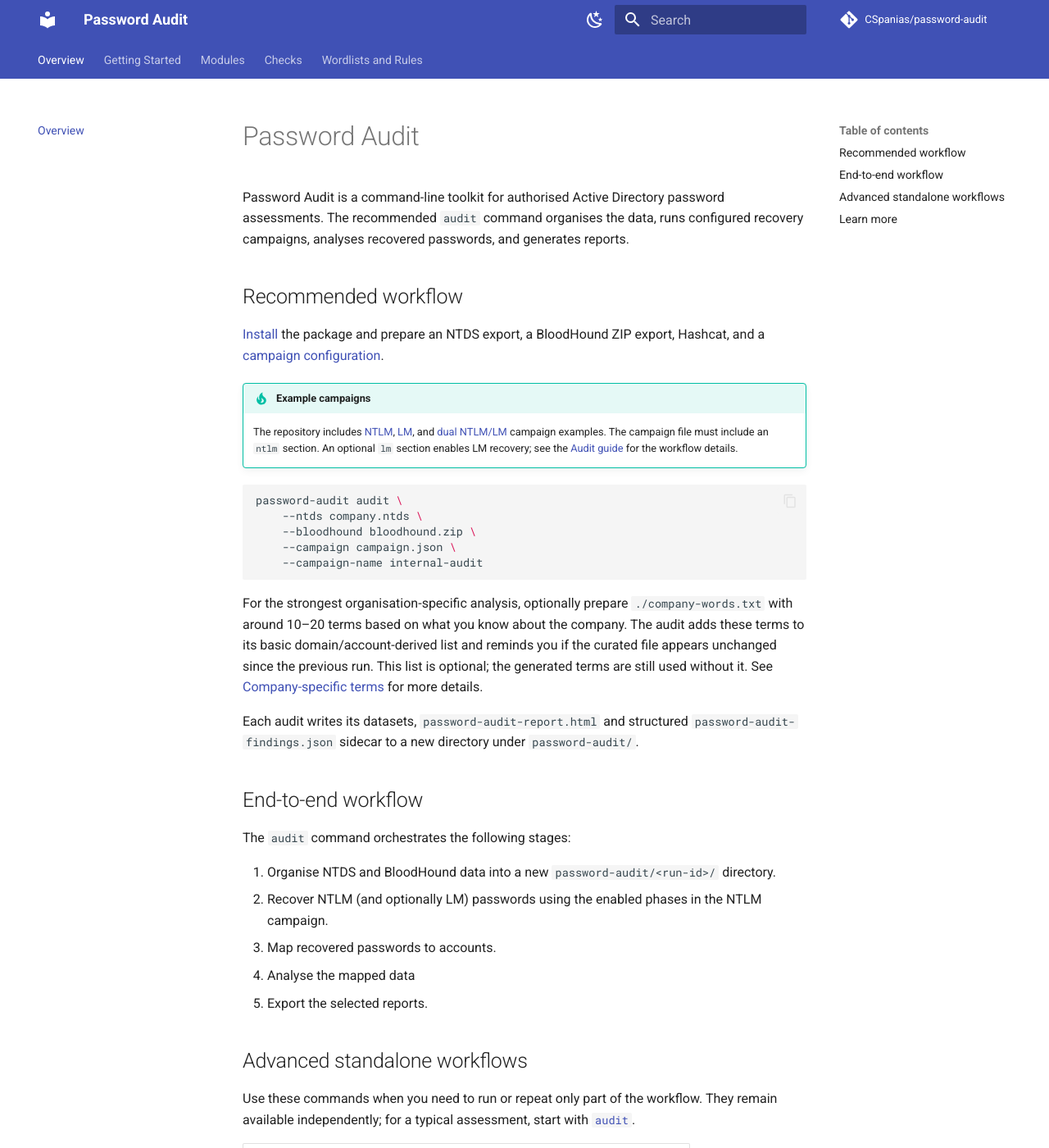
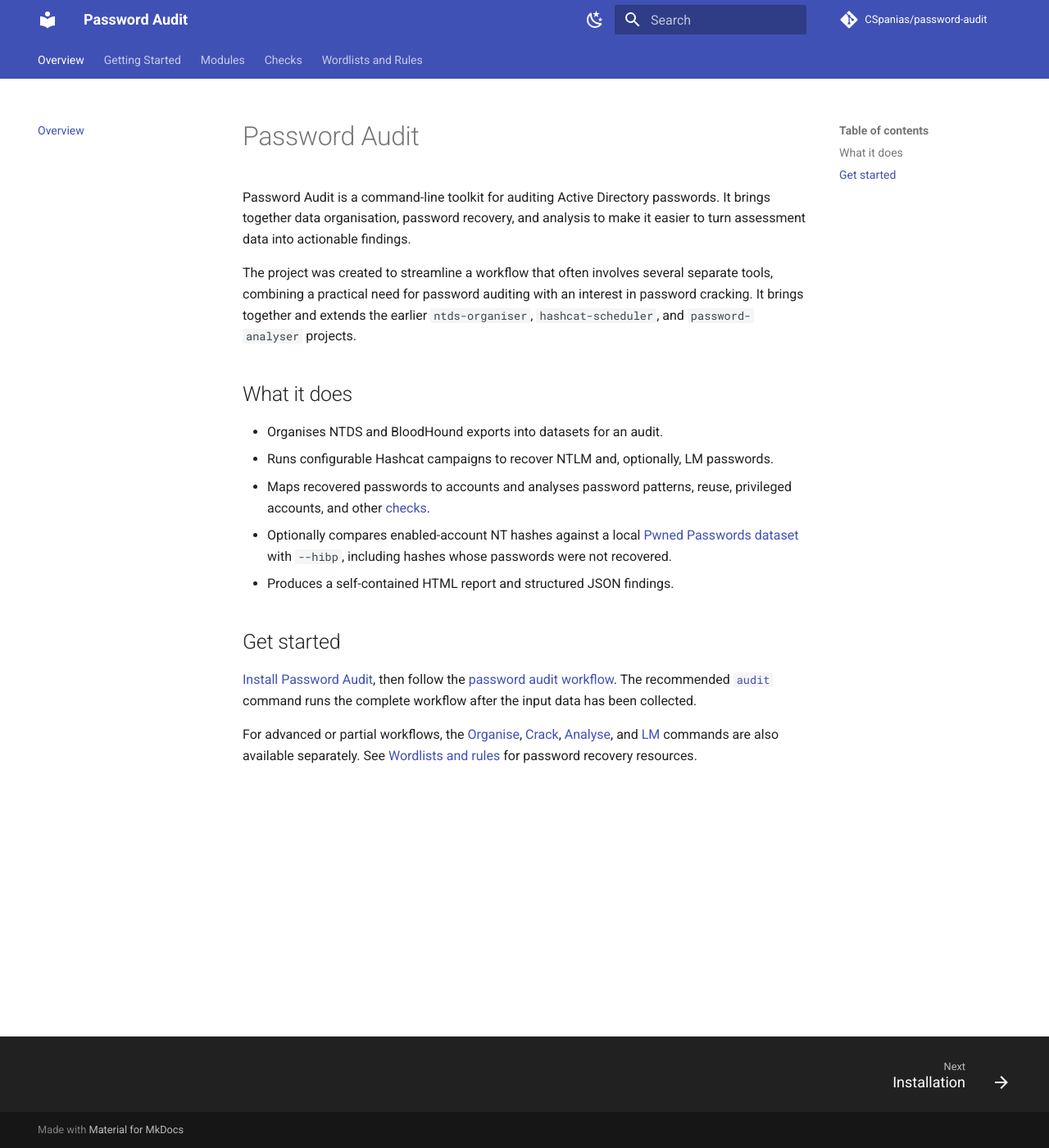
Before and after one commit to CSpanias/password-audit, an MkDocs documentation site: the page built from docs/index.md, in a window 1280 px wide and 1400 px high. Shown: the whole window at 82% size. Built offline with MkDocs 1.6.1 and Material for MkDocs 9.7.7, drawn with Linux system fonts in a browser that asks for light colours; comment, search, counter and statistics services are not loaded; some of the changed text lies outside the part shown.

Commit message:
Refined overview and audit workflow documentation.
Co-authored-by: Copilot <223556219+Copilot@users.noreply.github.com>

````diff
--- a/docs/index.md
+++ b/docs/index.md
@@ -1,69 +1,34 @@
 # Password Audit
 
-Password Audit is a command-line toolkit for authorised Active Directory
-password assessments. The recommended `audit` command organises the data,
-runs configured recovery campaigns, analyses recovered passwords, and
-generates reports.
+Password Audit is a command-line toolkit for auditing Active Directory
+passwords. It brings together data organisation, password recovery, and
+analysis to make it easier to turn assessment data into actionable findings.
 
-## Recommended workflow
+The project was created to streamline a workflow that often involves several
+separate tools, combining a practical need for password auditing with an
+interest in password cracking. It brings together and extends the earlier
+`ntds-organiser`, `hashcat-scheduler`, and `password-analyser` projects.
 
-[Install](installation.md) the package and prepare an NTDS export, a BloodHound ZIP export, Hashcat,
-and a [campaign configuration](crack.md#campaign-configuration).
+## What it does
 
-!!! tip "Example campaigns"
-    The repository includes
-    [NTLM](https://github.com/CSpanias/password-audit/blob/main/example-ntlm-config.json),
-    [LM](https://github.com/CSpanias/password-audit/blob/main/example-lm-config.json),
-    and [dual NTLM/LM](https://github.com/CSpanias/password-audit/blob/main/example-dual-config.json)
-    campaign examples. The campaign file must include an `ntlm` section. An
-    optional `lm` section enables LM recovery; see the [Audit guide](audit.md)
-    for the workflow details.
+- Organises NTDS and BloodHound exports into datasets for an audit.
+- Runs configurable Hashcat campaigns to recover NTLM and, optionally, LM
+  passwords.
+- Maps recovered passwords to accounts and analyses password patterns, reuse,
+  privileged accounts, and other [checks](checks/index.md).
+- Optionally compares enabled-account NT hashes against a local
+  [Pwned Passwords dataset](checks/breached-passwords.md) with `--hibp`,
+  including hashes whose passwords were not recovered.
+- Produces a self-contained HTML report and structured JSON findings.
 
-```bash
-password-audit audit \
-    --ntds company.ntds \
-    --bloodhound bloodhound.zip \
-    --campaign campaign.json \
-    --campaign-name internal-audit
-```
+## Get started
 
-For the strongest organisation-specific analysis, optionally prepare
-`./company-words.txt` with around 10–20 terms based on what you know about the
-company. The audit adds these terms to its basic domain/account-derived list
-and reminds you if the curated file appears unchanged since the previous run.
-This list is optional; the generated terms are still used without it. See
-[Company-specific terms](audit.md#company-specific-terms) for more details.
+[Install Password Audit](installation.md), then follow the
+[password audit workflow](knowledge-base/password-audits.md). The recommended
+[`audit`](audit.md) command runs the complete workflow after the input data
+has been collected.
 
-Each audit writes its datasets, `password-audit-report.html` and structured
-`password-audit-findings.json` sidecar to a new directory under `password-audit/`.
-
-## End-to-end workflow
-
-The `audit` command orchestrates the following stages:
-
-1. Organise NTDS and BloodHound data into a new `password-audit/<run-id>/` directory.
-2. Recover NTLM (and optionally LM) passwords using the enabled phases in the
-   NTLM campaign.
-3. Map recovered passwords to accounts.
-4. Analyse the mapped data
-5. Export the selected reports.
-
-## Advanced standalone workflows
-
-Use these commands when you need to run or repeat only part of the workflow.
-They remain available independently; for a typical assessment, start with
-[`audit`](audit.md).
-
-| Guide | Use it to |
-| --- | --- |
-| [Organise](organise.md) | Prepare NTDS/BloodHound artefacts or map an existing Hashcat potfile. |
-| [Crack](crack.md) | Run a single campaign or review and share campaign statistics. |
-| [Analyse](analyse.md) | Re-analyse mapped passwords and regenerate reports. |
-| [LM](lm.md) | Map recovered LM passwords or generate LM-derived candidates. |
-
-## Learn more
-
-See the [workflow](knowledge-base/password-audits.md) for collection and
-assessment stages, [Checks](checks/index.md) for what the analysis examines,
-and [Wordlists and rules](knowledge-base/wordlists-and-rules.md) for recovery
-resources.
+For advanced or partial workflows, the [Organise](organise.md), [Crack](crack.md),
+[Analyse](analyse.md), and [LM](lm.md) commands are also available separately.
+See [Wordlists and rules](knowledge-base/wordlists-and-rules.md) for password
+recovery resources.
````
Also changed, not shown: docs/audit.md (+15 -3 lines), docs/knowledge-base/password-audits.md (+54 -7 lines).
